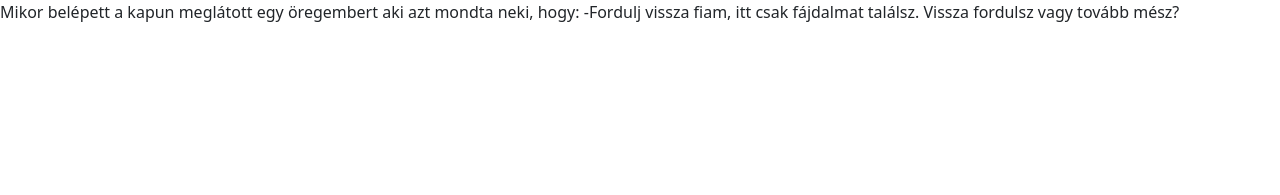
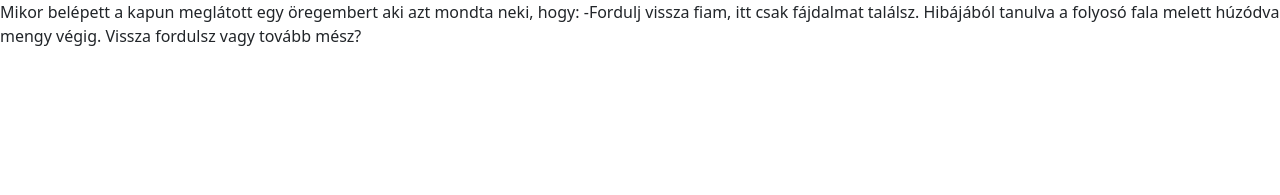
Before and after one commit to LvLevente/projekt-munka, a plain HTML site: page 6.html in a window 1280 px wide. Drawn offline with nearby package versions, Linux system fonts and the light colour scheme.

Commit message:
Update 6.html

```diff
--- a/6.html
+++ b/6.html
@@ -11,6 +11,7 @@
 </head>
 Mikor belépett a kapun meglátott egy öregembert aki azt mondta neki, hogy:
 -Fordulj vissza fiam, itt csak fájdalmat találsz.
+    Hibájából tanulva a folyosó fala melett húzódva mengy végig.
 Vissza fordulsz vagy tovább mész?
 
 <body>
```
